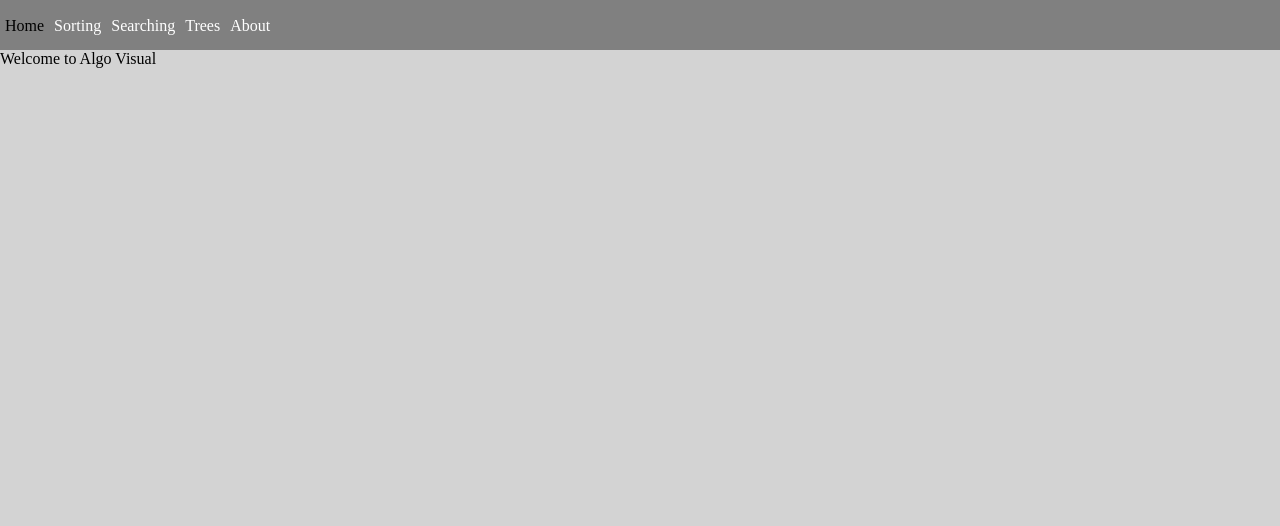
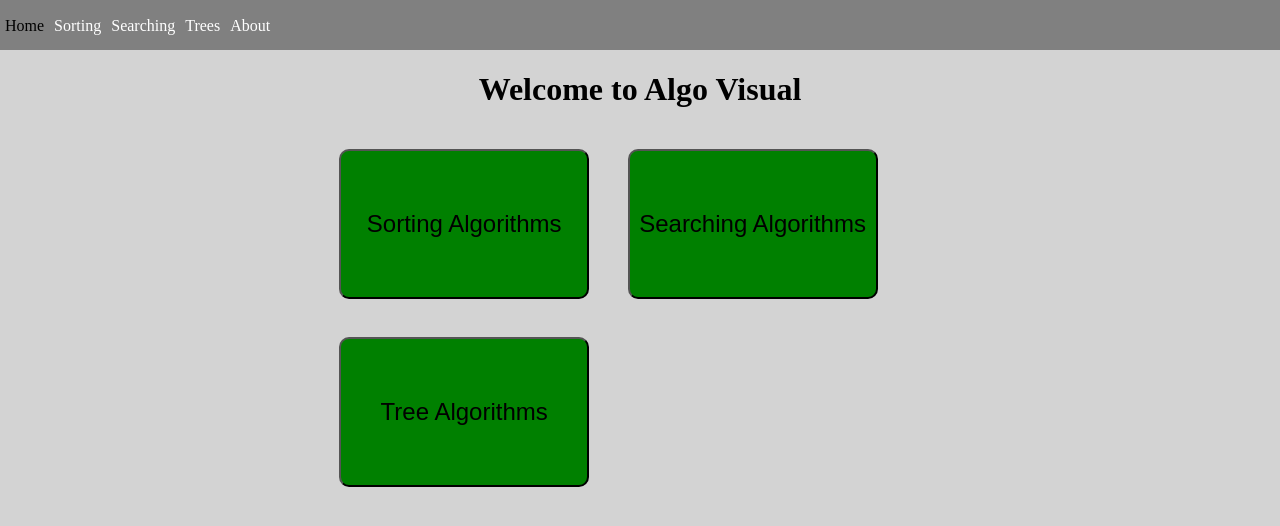
Before and after one commit to tqtruo/AlgoVisual, a React app: page / in a window 1280 px wide. Shown: the top 526 px of the page. Built offline with nearby package versions, Linux system fonts and the light colour scheme.

Commit message:
Added placeholders to /searching, /trees, /about, and scripts for heroku

```diff
--- a/package.json
+++ b/package.json
@@ -5,7 +5,9 @@
 	"main": "server.js",
 	"scripts": {
 		"start": "node server.js",
-    "build-watch": "webpack -w"
+		"build-watch": "webpack -w",
+		"heroku-prebuild": "npm install --dev",
+		"heroku-postbuild": "webpack -p"
 	},
 	"repository": {
 		"type": "git",
--- a/public/style.css
+++ b/public/style.css
@@ -33,6 +33,38 @@ body {
 	height: 100vh;
 	padding-top: 50px;
 	color: black;
+}
+
+h1 {
+	text-align: center;
+}
+.container {
+	position: absolute;
+	width: 50vw;
+	height: 50vh;
+	left: 25%;
+
+	/* 	background-color: white;
+	border-radius: 10px; */
+}
+
+.link-button {
+	margin: 3%;
+	width: 250px;
+	height: 150px;
+	font-size: 24px;
+	border-radius: 10px;
+	background-color: green;
+}
+
+.link-button:hover {
+	margin: 3%;
+	width: 250px;
+	height: 150px;
+	font-size: 24px;
+	border-radius: 10px;
+	background-color: rgb(72, 255, 56);
+	color: white;
 }
 
 .searching {
@@ -337,3 +369,22 @@ body {
 	border-radius: 5px;
 	visibility: hidden;
 }
+
+img {
+	position: absolute;
+	left: 25%;
+	top: 25%;
+}
+
+#git-link {
+	position: absolute;
+	left: 15%;
+	top: 20%;
+}
+
+#git-link:hover {
+	position: absolute;
+	left: 15%;
+	top: 20%;
+	filter: brightness(200%);
+}
--- a/src/Components/About.js
+++ b/src/Components/About.js
@@ -1,7 +1,17 @@
 import React from "react";
 
 const About = () => {
-	return <div className="about">Welcome to about</div>;
+	return (
+		<div className="about">
+			<a
+				href="https://github.com/tqtruo/AlgoVisual"
+				target="_blank"
+				rel="noopener noreferrer"
+			>
+				<img id="git-link" src="Git.png" alt=""></img>
+			</a>
+		</div>
+	);
 };
 
 export default About;
--- a/src/Components/Home.js
+++ b/src/Components/Home.js
@@ -1,7 +1,23 @@
 import React from "react";
+import { Link } from "react-router-dom";
 
 const Home = () => {
-	return <div className="home">Welcome to Algo Visual</div>;
+	return (
+		<div className="home">
+			<h1>Welcome to Algo Visual</h1>
+			<div className="container">
+				<Link to="/sorting">
+					<button className="link-button">Sorting Algorithms</button>
+				</Link>
+				<Link to="/searching">
+					<button className="link-button">Searching Algorithms</button>
+				</Link>
+				<Link to="/trees">
+					<button className="link-button">Tree Algorithms</button>
+				</Link>
+			</div>
+		</div>
+	);
 };
 
 export default Home;
--- a/src/Components/Searching.js
+++ b/src/Components/Searching.js
@@ -1,7 +1,11 @@
 import React from "react";
 
 const Searching = () => {
-	return <div className="searching">Welcome to Searching</div>;
+	return (
+		<div className="searching">
+			<img src="ComingSoon.png"></img>
+		</div>
+	);
 };
 
 export default Searching;
--- a/src/Components/Tree.js
+++ b/src/Components/Tree.js
@@ -1,7 +1,11 @@
 import React from "react";
 
 const Tree = () => {
-	return <div className="tree">Welcome to Tree</div>;
+	return (
+		<div className="tree">
+			<img src="ComingSoon.png"></img>
+		</div>
+	);
 };
 
 export default Tree;
```
Also changed, not shown: public/ComingSoon.png (added), public/Git.png (added). Lines whose indentation alone changed are shown as unchanged.
